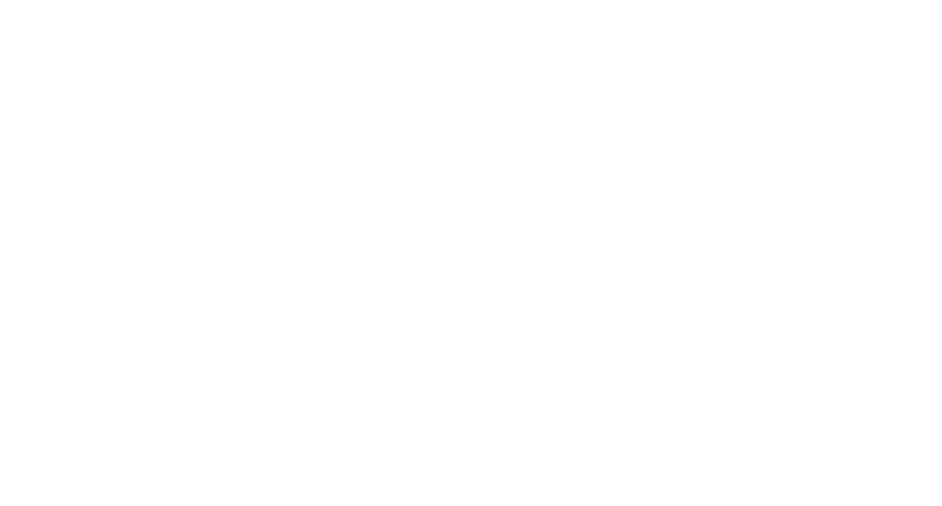
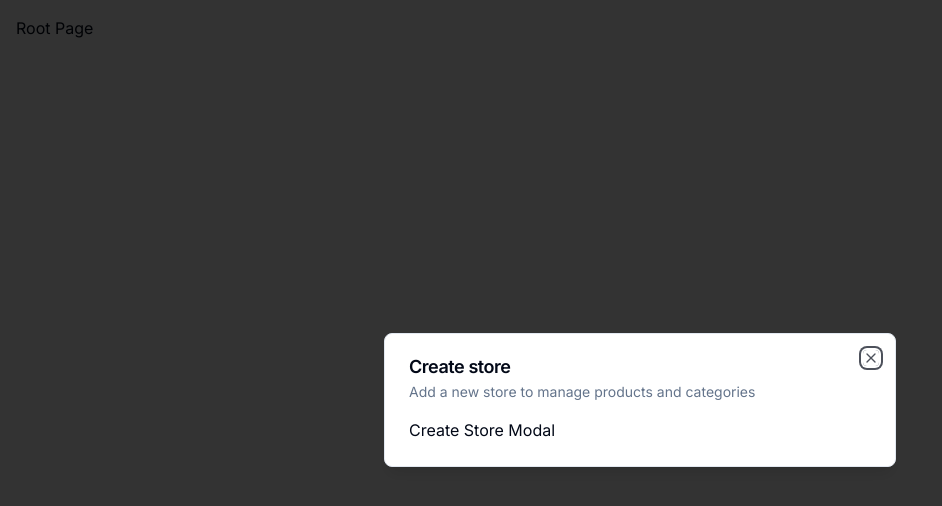
Before and after one commit to alperdemr/ecommerce-admin, a Next.js app: page / in a window 1280 px wide. Shown: the top 506 px of the page, without its empty margins (0-942 px from the left). Built offline with nearby package versions, Linux system fonts and the light colour scheme.

Commit message:
modal components

```diff
--- a/app/(root)/page.tsx
+++ b/app/(root)/page.tsx
@@ -1,10 +1,18 @@
-import { Button } from "@/components/ui/button";
-import { UserButton } from "@clerk/nextjs";
+"use client";
+
+import { useEffect } from "react";
+
+import { useStoreModal } from "@/hooks/use-store-modal";
+
 
 export default function SetupPage() {
-  return (
-    <div className="p-4">
-      <UserButton afterSignOutUrl="/" />
-    </div>
-  );
+  const onOpen = useStoreModal((state) => state.onOpen);
+  const isOpen = useStoreModal((state) => state.isOpen);
+
+  useEffect(() => {
+    if (!isOpen) {
+      onOpen();
+    }
+  }, [isOpen, onOpen]);
+  return <div className="p-4">Root Page</div>;
 }
--- a/app/layout.tsx
+++ b/app/layout.tsx
@@ -1,7 +1,10 @@
 import type { Metadata } from "next";
 import { Inter } from "next/font/google";
+
+import { ClerkProvider } from "@clerk/nextjs";
+import { ModalProvider } from "@/providers/modal-provider";
+
 import "./globals.css";
-import { ClerkProvider } from "@clerk/nextjs";
 
 const inter = Inter({ subsets: ["latin"] });
 
@@ -18,7 +21,10 @@
   return (
     <ClerkProvider>
       <html lang="en">
-        <body className={inter.className}>{children}</body>
+        <body className={inter.className}>
+          <ModalProvider />
+          {children}
+        </body>
       </html>
     </ClerkProvider>
   );
--- /dev/null
+++ b/components/modals/store-modal.tsx
@@ -0,0 +1,20 @@
+"use client";
+
+import { useStoreModal } from "@/hooks/use-store-modal";
+import Modal from "@/components/ui/modal";
+
+const StoreModal = () => {
+  const storeModal = useStoreModal();
+  return (
+    <Modal
+      title="Create store"
+      description="Add a new store to manage products and categories"
+      isOpen={storeModal.isOpen}
+      onClose={storeModal.onClose}
+    >
+      Create Store Modal
+    </Modal>
+  );
+};
+
+export default StoreModal;
--- /dev/null
+++ b/components/ui/dialog.tsx
@@ -0,0 +1,122 @@
+"use client"
+
+import * as React from "react"
+import * as DialogPrimitive from "@radix-ui/react-dialog"
+import { X } from "lucide-react"
+
+import { cn } from "@/lib/utils"
+
+const Dialog = DialogPrimitive.Root
+
+const DialogTrigger = DialogPrimitive.Trigger
+
+const DialogPortal = DialogPrimitive.Portal
+
+const DialogClose = DialogPrimitive.Close
+
+const DialogOverlay = React.forwardRef<
+  React.ElementRef<typeof DialogPrimitive.Overlay>,
+  React.ComponentPropsWithoutRef<typeof DialogPrimitive.Overlay>
+>(({ className, ...props }, ref) => (
+  <DialogPrimitive.Overlay
+    ref={ref}
+    className={cn(
+      "fixed inset-0 z-50 bg-black/80  data-[state=open]:animate-in data-[state=closed]:animate-out data-[state=closed]:fade-out-0 data-[state=open]:fade-in-0",
+      className
+    )}
+    {...props}
+  />
+))
+DialogOverlay.displayName = DialogPrimitive.Overlay.displayName
+
+const DialogContent = React.forwardRef<
+  React.ElementRef<typeof DialogPrimitive.Content>,
+  React.ComponentPropsWithoutRef<typeof DialogPrimitive.Content>
+>(({ className, children, ...props }, ref) => (
+  <DialogPortal>
+    <DialogOverlay />
+    <DialogPrimitive.Content
+      ref={ref}
+      className={cn(
+        "fixed left-[50%] top-[50%] z-50 grid w-full max-w-lg translate-x-[-50%] translate-y-[-50%] gap-4 border bg-background p-6 shadow-lg duration-200 data-[state=open]:animate-in data-[state=closed]:animate-out data-[state=closed]:fade-out-0 data-[state=open]:fade-in-0 data-[state=closed]:zoom-out-95 data-[state=open]:zoom-in-95 data-[state=closed]:slide-out-to-left-1/2 data-[state=closed]:slide-out-to-top-[48%] data-[state=open]:slide-in-from-left-1/2 data-[state=open]:slide-in-from-top-[48%] sm:rounded-lg",
+        className
+      )}
+      {...props}
+    >
+      {children}
+      <DialogPrimitive.Close className="absolute right-4 top-4 rounded-sm opacity-70 ring-offset-background transition-opacity hover:opacity-100 focus:outline-none focus:ring-2 focus:ring-ring focus:ring-offset-2 disabled:pointer-events-none data-[state=open]:bg-accent data-[state=open]:text-muted-foreground">
+        <X className="h-4 w-4" />
+        <span className="sr-only">Close</span>
+      </DialogPrimitive.Close>
+    </DialogPrimitive.Content>
+  </DialogPortal>
+))
+DialogContent.displayName = DialogPrimitive.Content.displayName
+
+const DialogHeader = ({
+  className,
+  ...props
+}: React.HTMLAttributes<HTMLDivElement>) => (
+  <div
+    className={cn(
+      "flex flex-col space-y-1.5 text-center sm:text-left",
+      className
+    )}
+    {...props}
+  />
+)
+DialogHeader.displayName = "DialogHeader"
+
+const DialogFooter = ({
+  className,
+  ...props
+}: React.HTMLAttributes<HTMLDivElement>) => (
+  <div
+    className={cn(
+      "flex flex-col-reverse sm:flex-row sm:justify-end sm:space-x-2",
+      className
+    )}
+    {...props}
+  />
+)
+DialogFooter.displayName = "DialogFooter"
+
+const DialogTitle = React.forwardRef<
+  React.ElementRef<typeof DialogPrimitive.Title>,
+  React.ComponentPropsWithoutRef<typeof DialogPrimitive.Title>
+>(({ className, ...props }, ref) => (
+  <DialogPrimitive.Title
+    ref={ref}
+    className={cn(
+      "text-lg font-semibold leading-none tracking-tight",
+      className
+    )}
+    {...props}
+  />
+))
+DialogTitle.displayName = DialogPrimitive.Title.displayName
+
+const DialogDescription = React.forwardRef<
+  React.ElementRef<typeof DialogPrimitive.Description>,
+  React.ComponentPropsWithoutRef<typeof DialogPrimitive.Description>
+>(({ className, ...props }, ref) => (
+  <DialogPrimitive.Description
+    ref={ref}
+    className={cn("text-sm text-muted-foreground", className)}
+    {...props}
+  />
+))
+DialogDescription.displayName = DialogPrimitive.Description.displayName
+
+export {
+  Dialog,
+  DialogPortal,
+  DialogOverlay,
+  DialogClose,
+  DialogTrigger,
+  DialogContent,
+  DialogHeader,
+  DialogFooter,
+  DialogTitle,
+  DialogDescription,
+}
--- /dev/null
+++ b/components/ui/modal.tsx
@@ -0,0 +1,46 @@
+"use client";
+
+import {
+  Dialog,
+  DialogContent,
+  DialogDescription,
+  DialogHeader,
+  DialogTitle,
+} from "@/components/ui/dialog";
+
+interface ModalProps {
+  title: string;
+  description: string;
+  isOpen: boolean;
+  onClose: () => void;
+  children?: React.ReactNode;
+}
+
+const Modal: React.FC<ModalProps> = ({
+  title,
+  description,
+  isOpen,
+  onClose,
+  children,
+}) => {
+  const onChange = (open: boolean) => {
+    if (!open) {
+      onClose();
+    }
+  };
+  return (
+    <Dialog open={isOpen} onOpenChange={onChange}>
+      <DialogContent>
+        <DialogHeader>
+          <DialogTitle>{title}</DialogTitle>
+          <DialogDescription>{description}</DialogDescription>
+        </DialogHeader>
+        <div>
+            {children}
+        </div>
+      </DialogContent>
+    </Dialog>
+  );
+};
+
+export default Modal;
--- /dev/null
+++ b/hooks/use-store-modal.tsx
@@ -0,0 +1,13 @@
+import { create } from "zustand";
+
+interface useStoreModalStore {
+  isOpen: boolean;
+  onOpen: () => void;
+  onClose: () => void;
+}
+
+export const useStoreModal = create<useStoreModalStore>((set) => ({
+  isOpen: false,
+  onOpen: () => set({ isOpen: true }),
+  onClose: () => set({ isOpen: false }),
+}));
--- a/package.json
+++ b/package.json
@@ -10,6 +10,7 @@
   },
   "dependencies": {
     "@clerk/nextjs": "^4.29.7",
+    "@radix-ui/react-dialog": "^1.0.5",
     "@radix-ui/react-slot": "^1.0.2",
     "class-variance-authority": "^0.7.0",
     "clsx": "^2.1.0",
@@ -18,7 +19,8 @@
     "react": "^18",
     "react-dom": "^18",
     "tailwind-merge": "^2.2.1",
-    "tailwindcss-animate": "^1.0.7"
+    "tailwindcss-animate": "^1.0.7",
+    "zustand": "^4.5.1"
   },
   "devDependencies": {
     "@types/node": "^20",
--- /dev/null
+++ b/providers/modal-provider.tsx
@@ -0,0 +1,23 @@
+"use client";
+
+import { useEffect, useState } from "react";
+
+import StoreModal from "@/components/modals/store-modal";
+
+export const ModalProvider = () => {
+  const [isMounted, setIsMounted] = useState(false);
+
+  useEffect(() => {
+    setIsMounted(true);
+  }, []);
+
+  if (!isMounted) {
+    return null;
+  }
+
+  return (
+    <>
+      <StoreModal />
+    </>
+  );
+};
```
Also changed, not shown: 1 other file (tests, documents, lock files or other folders).
